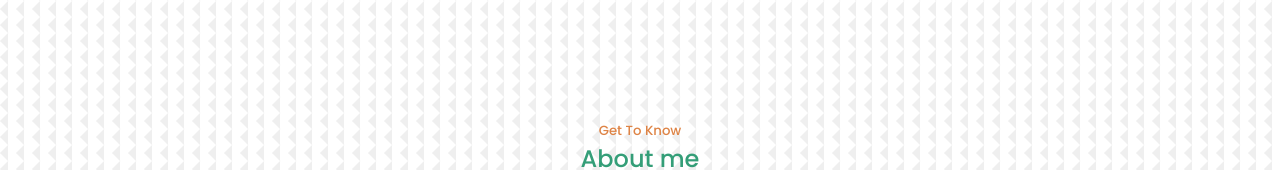
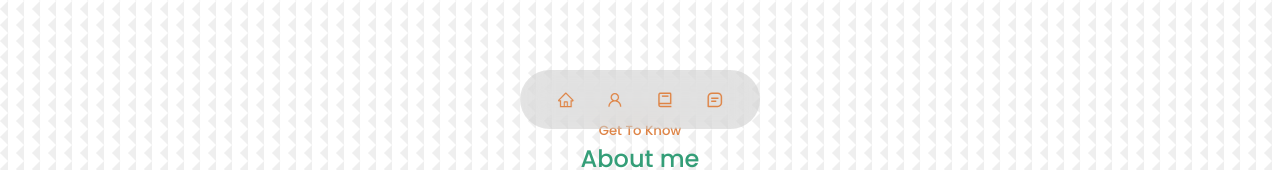
Before and after one commit to owenchang1992/web-deployment, a Next.js app: page / in a window 1280 px wide. Shown: the part 639-809 px from the top of the page. Built offline with nearby package versions, Linux system fonts and the light colour scheme.

Commit message:
fix: scrolling issue

```diff
--- a/src/layouts/globalStyle.tsx
+++ b/src/layouts/globalStyle.tsx
@@ -36,14 +36,18 @@ export const StyledMain = styled.div<LayoutsProps>`
     margin-top: 5rem;
     scroll-margin-top: 5rem;
 
+    &:last-child {
+      height: calc(100vh - 5rem);
+    }
+
     ${theme.breakpoints.down('md')(`
       margin-top: 3rem;
       scroll-margin-top: 3rem;
+
+      &:last-child {
+        height: calc(100vh - 3rem);
+      }
     `)}
-
-    &:last-child {
-      padding-bottom: 4rem;
-    }
 
     &#home {
       margin-top: 0px;
--- a/src/pages/index.tsx
+++ b/src/pages/index.tsx
@@ -2,7 +2,7 @@ import type { NextPage } from 'next';
 import Head from 'next/head';
 import React from 'react';
 import About from '../features/about/About';
-// import Navbar from '../components/navbar/Navbar';
+import Navbar from '../components/navbar/Navbar';
 import Contact from '../features/contact/Contact';
 import Experience from '../features/experience/Experience';
 import Header from '../features/header/Header';
@@ -15,7 +15,7 @@ const Home: NextPage = () => (
     </Head>
 
     <Header />
-    {/* <Navbar /> */}
+    <Navbar />
     <About />
     <Experience />
     <Contact />
--- a/styles/globals.css
+++ b/styles/globals.css
@@ -2,6 +2,7 @@ html {
   background: #fff;
 }
 
+html,
 body,
 #__next {
   outline: 0;
```
